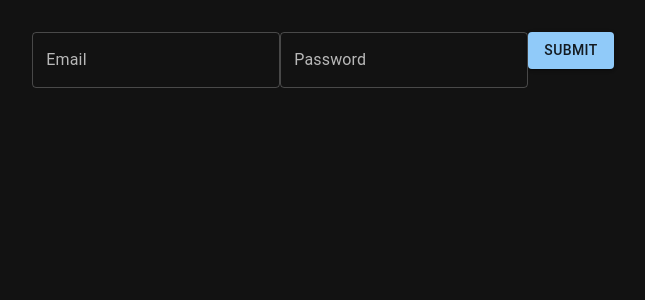
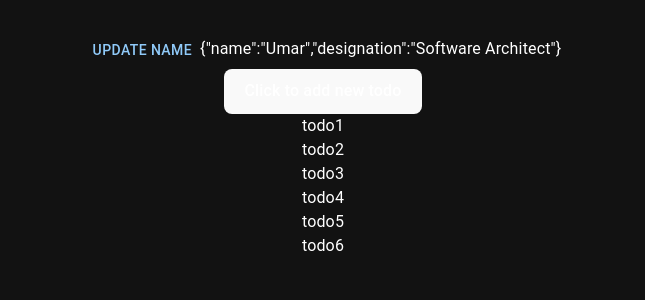
Before and after one commit to Umar-Raza/pre-app, a React (Vite) app: page / in a window 1280 px wide. Shown: the top 300 px of the page, without its empty margins (317-962 px from the left). Built offline with nearby package versions, Linux system fonts and the light colour scheme.

Commit message:
useState

```diff
--- a/src/App.tsx
+++ b/src/App.tsx
@@ -1,40 +1,30 @@
-import { useState } from "react";
+// import { useState } from "react";
 import "./App.css";
 // import { PostsPage } from "./PostsPage";
 // import AutoCounter from "./components/AutoCounter";
-import { ThemeProvider, createTheme } from "@mui/material/styles";
-import CssBaseline from "@mui/material/CssBaseline";
 
-const darkTheme = createTheme({
-  palette: {
-    mode: "dark",
-  },
-});
 // import Welcomemassage from "./components/WelcomeMassage";
+import { LoginForm } from "./components/LoginForm";
+import { Todo } from "./components/Todo";
+// import { Todo } from "./components/Todo";
 // import { LoginForm } from "./components/LoginForm";
-// import { Todo } from "./components/Todo";
-import { LoginForm } from "./components/LoginForm";
+// import Counter from "./components/Counter";
 
 function App() {
   // const [showCounter, setShowCounter] = useState(true);
   return (
-    <>
-      <ThemeProvider theme={darkTheme}>
-        <CssBaseline>
-          <LoginForm />
-        </CssBaseline>
-      </ThemeProvider>
-
-      {/* <Todo /> */}
+    <div>
+      <Todo/>
+      {/* <LoginForm /> */}
+       {/* <Todo /> */}
       {/* {showCounter && <AutoCounter />}
       <button
-        onClick={() => {
-          setShowCounter((show) => !show);
-        }}
+      onClick={() => {
+        setShowCounter((show) => !show);
+      }}
       >
         Toggle show Counter
       </button> */}
-
       {/* <PostsPage /> */}
       {/* <Todo />
       <Welcomemassage
@@ -42,7 +32,7 @@ function App() {
         user={{ name: "Umar", type: "admin" }}
       /> */}
       {/* <LoginForm /> */}
-    </>
+    </div>
   );
 }
 
--- a/src/components/Todo.tsx
+++ b/src/components/Todo.tsx
@@ -1,6 +1,11 @@
 import { useState } from "react";
 import { TodoItem } from "./TodoItem";
+import { Button } from "@mui/material";
 export const Todo = () => {
+  const [person, setPerson] = useState({
+    name: 'Umar',
+    designation: "Software Architect",
+  });
   const [todos, setTodos] = useState([
     {
       text: "todo1",
@@ -29,11 +34,14 @@ export const Todo = () => {
   ]);
 
   const deleteItem = (itemId: number) => {
-    setTodos(
-      todos.filter((itemEl) => {
-        return itemEl.id !== itemId;
-      })
-    );
+    const filteredTodos = todos.filter((todos) => todos.id !== itemId);
+    setTodos(filteredTodos);
+
+    // setTodos(
+    //   todos.filter((itemEl) => {
+    //     return itemEl.id !== itemId;
+    //   })
+    // );
   };
 
   const addnewTodo = () => {
@@ -50,6 +58,17 @@ export const Todo = () => {
 
   return (
     <ul>
+      <Button
+        onClick={() => {
+          setPerson({
+            ...person,
+            name: 'MuhammadUmar',
+          });
+        }}
+      >
+        Update Name
+      </Button>
+      {JSON.stringify(person)}
       <li>
         <button onClick={addnewTodo}>Click to add new todo</button>
       </li>
--- a/src/main.tsx
+++ b/src/main.tsx
@@ -2,9 +2,22 @@ import { StrictMode } from "react";
 import { createRoot } from "react-dom/client";
 import App from "./App.tsx";
 import "./index.css";
+import { ThemeProvider, createTheme } from "@mui/material/styles";
+import CssBaseline from "@mui/material/CssBaseline";
 
+const darkTheme = createTheme({
+  palette: {
+    mode: "dark",
+  },
+});
 createRoot(document.getElementById("root")!).render(
   // <StrictMode>
-  <App />
+  <>
+    <ThemeProvider theme={darkTheme}>
+      <CssBaseline>
+        <App />
+      </CssBaseline>
+    </ThemeProvider>
+  </>
   // </StrictMode>,
 );
```
Also changed, not shown: src/components/Counter.tsx (+10 -4 lines).
